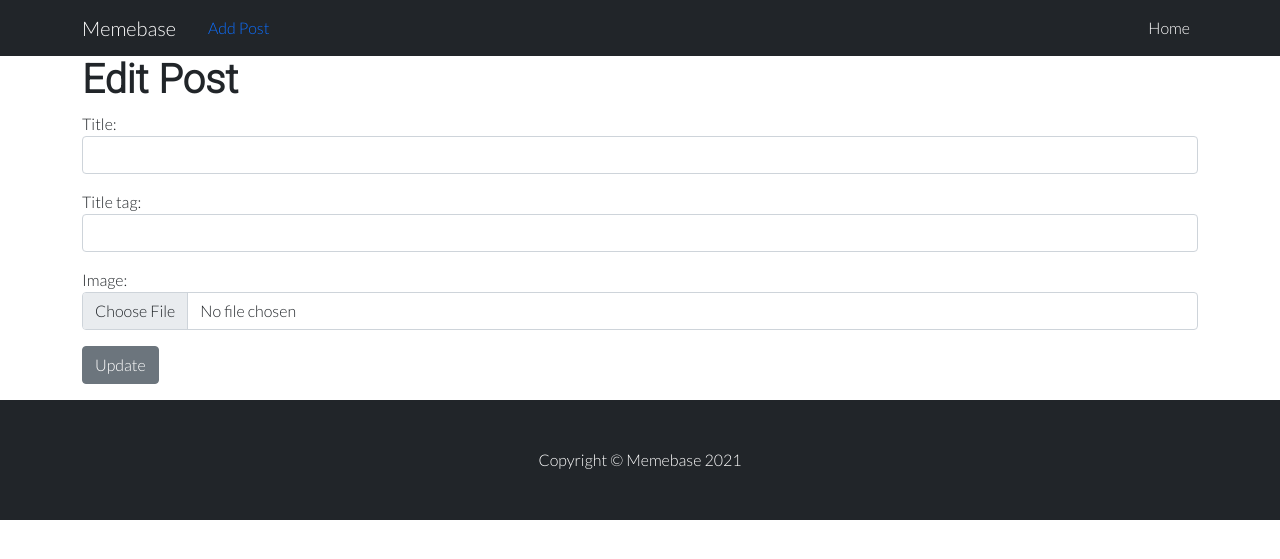
After one commit to dhowai/portfolio-4-meme-blog, a Django app: template templates/edit_post.html in a window 1280 px wide. The commit adds this page. Shown: the top 559 px of the page. Run offline with Django 3.2, Linux system fonts and the light colour scheme; the template is opened without the code that fills it: values that come from a table or form of the project are taken from there, others are empty.

Commit message:
Add feature to edit a post made

```diff
--- a/blog/forms.py
+++ b/blog/forms.py
@@ -12,3 +12,15 @@ class AddPostForm(forms.ModelForm):
             'author': forms.Select(attrs={'class': 'form-control'}),
             'content_image': forms.FileInput(attrs={'class': 'form-control'}),
         }
+
+
+class EditPostForm(forms.ModelForm):
+    class Meta:
+        model = Post
+        fields = ('title', 'title_tag', 'content_image')
+
+        widgets = {
+            'title': forms.TextInput(attrs={'class': 'form-control'}),
+            'title_tag': forms.TextInput(attrs={'class': 'form-control'}),
+            'content_image': forms.FileInput(attrs={'class': 'form-control'}),
+        }
--- a/blog/urls.py
+++ b/blog/urls.py
@@ -1,8 +1,9 @@
 from django.urls import path
-from .views import HomeView, PostDetailView, AddPostView
+from .views import HomeView, PostDetailView, AddPostView, EditPostView
 
 urlpatterns = [
     path('', HomeView.as_view(), name='home'),
     path('post/<int:pk>', PostDetailView.as_view(), name='post-detail'),
     path('add_post/', AddPostView.as_view(), name='add_post'),
+    path('post/edit/<int:pk>', EditPostView.as_view(), name='edit_post'),
 ]
--- /dev/null
+++ b/templates/edit_post.html
@@ -0,0 +1,17 @@
+{% extends "base.html" %}
+{% block title %} Edit Post {% endblock %}
+
+{% block content %}
+<div class="container">
+    <div class="row">
+        <h1>Edit Post</h1>
+        <div class="mb-3">
+            <form method="POST">
+                {% csrf_token %}
+                {{ form.as_p }}
+                <button class="btn btn-secondary">Update</button>
+            </form>
+        </div>
+    </div>
+</div>
+{% endblock %}
--- a/templates/index.html
+++ b/templates/index.html
@@ -22,7 +22,7 @@
                 <a href="{% url 'post-detail' post.pk %}" class="post-link">
                     <div class="card-body">
                         <h2 class="card-title">{{ post.title }}</h2>
-                        <div class="small text-muted">Posyed By: {{ post.author }}</div>
+                        <div class="small text-muted" >Posyed By: {{ post.author }} <small><a class="post-link" href="{% url 'edit_post' post.pk %}"> - (Edit)</a></small></div>
                         <div class="small text-muted">{{ post.posted_on }}</div>
                         {% if "placeholder" in post.content_image.url %}
                         <img class="card-img-top" src="https://dummyimage.com/850x350/dee2e6/6c757d.jpg">
--- a/templates/post_detail.html
+++ b/templates/post_detail.html
@@ -9,7 +9,7 @@
             <div class="card mb-4">
                 <div class="card-body">
                     <h2 class="card-title">{{ post.title }}</h2>
-                    <div class="small text-muted">Posyed By: {{ post.author }}</div>
+                    <div class="small text-muted">Posyed By: {{ post.author }} <small><a class="post-link" href="{% url 'edit_post' post.pk %}"> - (Edit)</a></small></div>
                     <div class="small text-muted">{{ post.posted_on }}</div>
                     {% if "placeholder" in post.content_image.url %}
                     <img class="card-img-top" src="https://dummyimage.com/850x350/dee2e6/6c757d.jpg">
```
Also changed, not shown: blog/views.py (+8 -2 lines).
